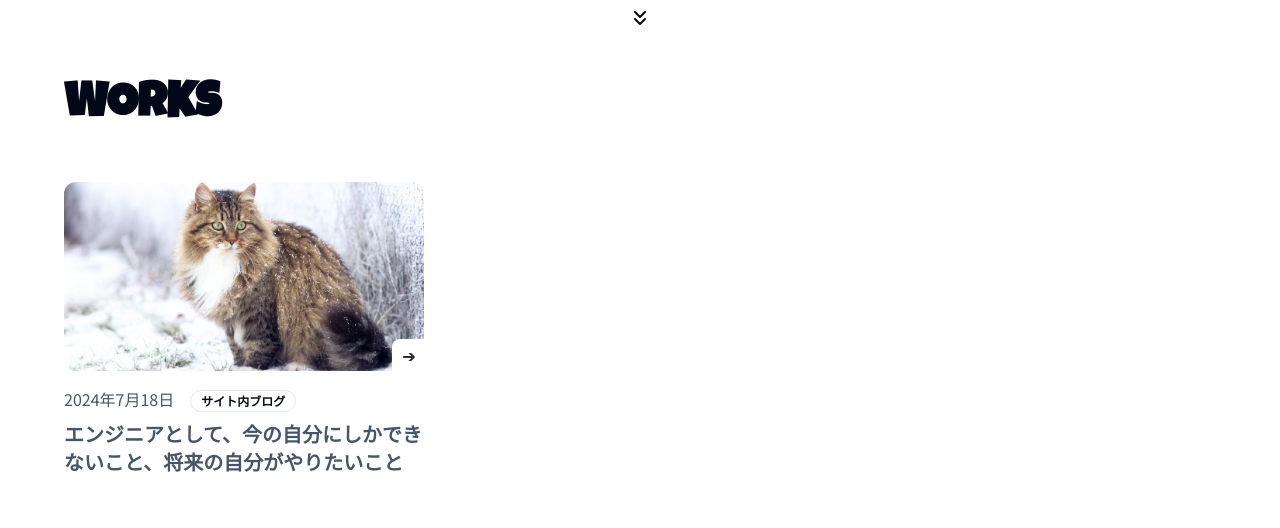
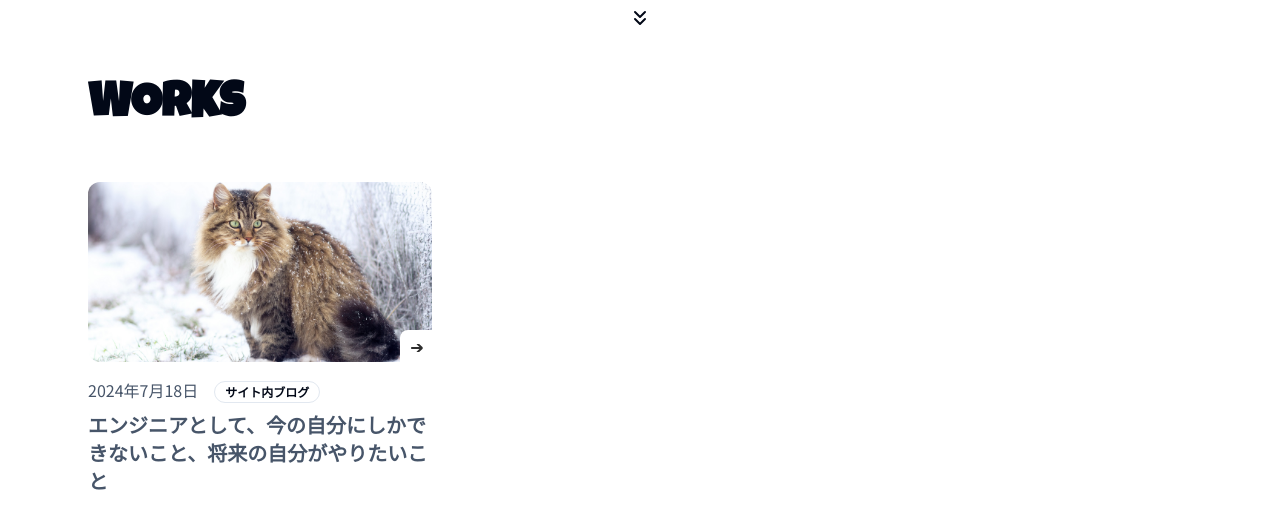
Before and after one commit to 10-ui/media, a Next.js app: page / in a window 1280 px wide. Shown: the part 654-1182 px from the top of the page. Built offline with nearby package versions, Linux system fonts and the light colour scheme; a web font is replaced by a local one.

Commit message:
UI構築

```diff
--- a/components/pages/top/bodyContainer.tsx
+++ b/components/pages/top/bodyContainer.tsx
@@ -14,6 +14,7 @@ import Link from "next/link";
 export default function BodyContainer() {
   return (
     <div className='body-container px-[5vw] py-10'>
+      <div className='works-inner max-w-276 mx-auto'>
         <h2
           className={cn(
             "text-5xl font-bold leading-normal",
@@ -43,5 +44,6 @@ export default function BodyContainer() {
           </ThumbnailCard>
         </ThumbnailCardContainer>
       </div>
+    </div>
   );
 }
--- a/tailwind.config.ts
+++ b/tailwind.config.ts
@@ -22,6 +22,7 @@ const config = {
         25: "6.25rem",
         30: "7.5rem",
         39: "9.75rem",
+        276: "69rem",
       },
       colors: {
         border: "hsl(var(--border))",
```
Lines whose indentation alone changed are shown as unchanged.
